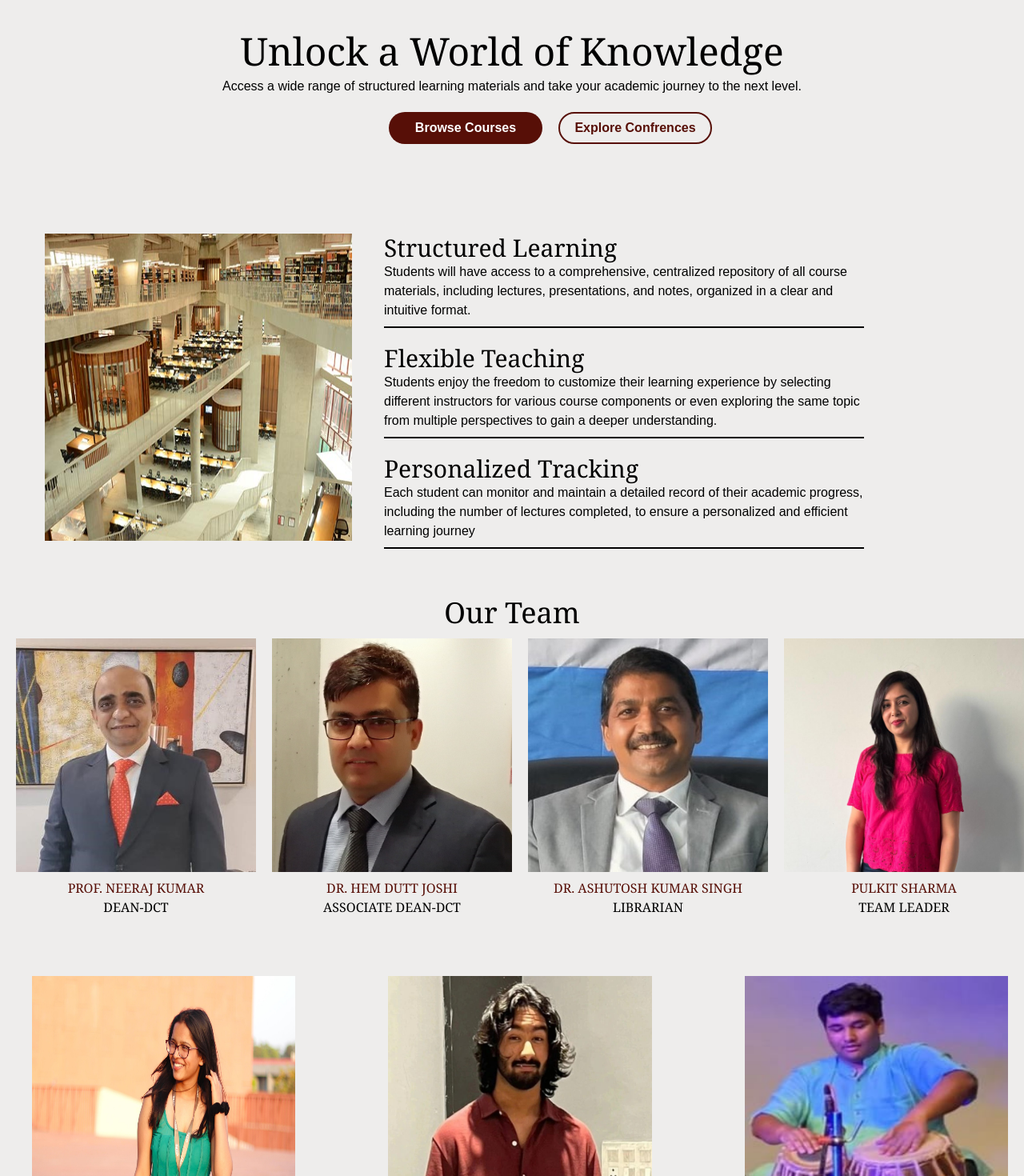
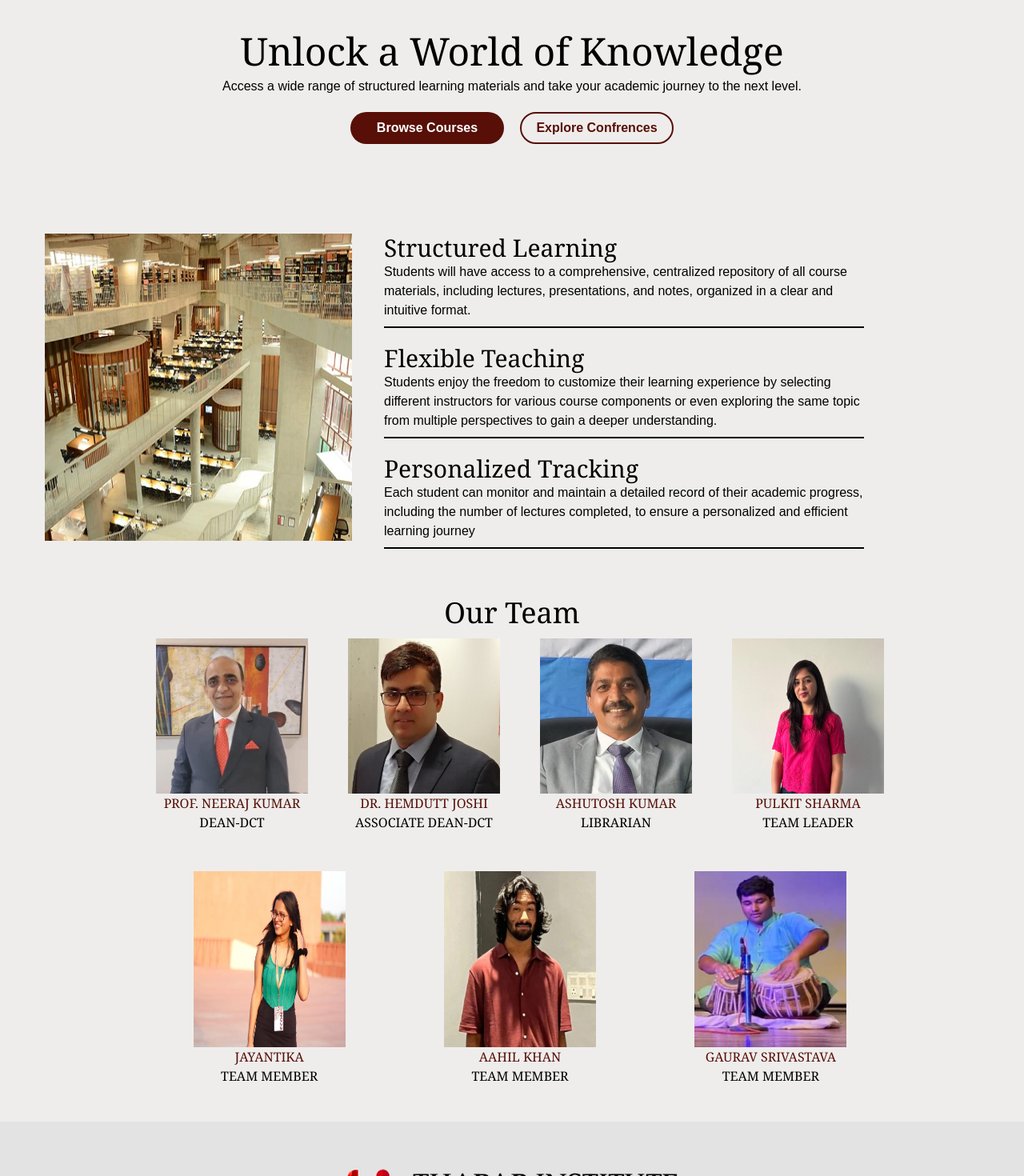
Before and after one commit to Dean-DCT-Thapar/edutube-landing-page, a Next.js app: page / in a window 1280 px wide. Shown: the part 440-1910 px from the top of the page at 80% size. Built offline with nearby package versions, Linux system fonts and the light colour scheme.

Commit message:
fixed error

```diff
--- a/app/page.js
+++ b/app/page.js
@@ -48,8 +48,10 @@ export default function Home() {
         <div>
           <h1 className="text-black sm:text-5xl text-3xl text-center pt-20 font-serif font-medium">Unlock a World of Knowledge</h1>
           <p className="text-black text-center pt-2">Access a wide range of structured learning materials and take your academic journey to the next level.</p>
-          <div className="flex flex-col ml-24 sm:justify-center mx-auto sm:flex-row">
-            <button className="text-white bg-[#570f07] h-10 w-48 mt-5 rounded-3xl font-semibold mr-5" onClick={() => alert("Coming Soon!")}>Browse Courses</button>
+          <div className="flex flex-col ml-23 sm:justify-center mx-auto sm:flex-row">
+            <a href="https://edutube-prototype.vercel.app/sign-in">
+              <button className="text-white bg-[#570f07] h-10 w-48 mt-5 rounded-3xl font-semibold mr-5">Browse Courses</button>
+            </a>
             <a href="http://www.conferenceranks.com/">
               <button type="button" className="text-[#570f07] mt-5 w-48 h-10 border-2 border-[#570f07] rounded-3xl font-semibold">Explore Confrences</button>
             </a>
@@ -75,47 +77,47 @@ export default function Home() {
             </div>
           </div>
         </div>
-        <div>
+        <div className="sm:w-[75vw] sm:mx-auto">
           <h1 className="font-serif text-black text-4xl font-medium text-center mt-10">Our Team</h1>
           <div className="grid grid-cols-2 sm:grid-cols-4 gap-0 sm:mx-auto">
-            <div className="mt-3 ml-5 group hover:cursor pointer">
-              <img src="/neeraj.jpg" width={`100%`} className="h-3/4 transition duration-500 group-hover:opacity-45"/>
-              <div className="text-black w-full relative -top-1/2 opacity-0 transition duration-500 group-hover:opacity-100">
-                <p className="text-center text-[#570f07] font-serif">PROF. NEERAJ KUMAR</p>
-                <p className="text-center font-serif">DEAN-DCT</p>
+          <div className="mt-3 ml-5 group hover:cursor pointer">
+              <img src="/neeraj.jpg" width={`190px`} height={`150px`} className="mx-auto h-3/4 transition duration-500 group-hover:opacity-45"/>
+              <div className="text-black w-full relative -top-1/2 left-0 opacity-0 transition duration-500 group-hover:opacity-100">
+                <p className="text-center text-sm text-[#570f07] font-serif">NEERAJ KUMAR</p>
+                <p className="text-center text-sm font-serif">DEAN-DCT</p>
               </div>
-              <div className="text-black -mt-10 mx-auto w-full opacity-100 transition duration-500 group-hover:opacity-0">
+              <div className="text-black mx-auto w-full -mt-10 opacity-100 transition duration-500 group-hover:opacity-0">
                 <p className="text-center text-[#570f07] font-serif">PROF. NEERAJ KUMAR</p>
                 <p className="text-center font-serif">DEAN-DCT</p>
               </div>
             </div>
             <div className="mt-3 ml-5 group hover:cursor pointer">
-              <img src="/hemdutt.jpg" width={`100%`} className=" h-3/4 transition duration-500 group-hover:opacity-45"/>
-              <div className="text-black w-full relative -top-1/2 opacity-0 transition duration-500 group-hover:opacity-100">
-                <p className="text-center text-[#570f07] font-serif">DR. HEM DUTT JOSHI</p>
-                <p className="text-center font-serif">ASSOCIATE DEAN-DCT</p>
+              <img src="/hemdutt.jpg" width={`190px`} height={`150px`} className="mx-auto h-3/4 transition duration-500 group-hover:opacity-45"/>
+              <div className="text-black w-full relative -top-1/2 left-0 opacity-0 transition duration-500 group-hover:opacity-100">
+                <p className="text-center text-sm text-[#570f07] font-serif">HEMDUTT JOSHI</p>
+                <p className="text-center text-sm font-serif">ASSO. DEAN-DCT</p>
               </div>
-              <div className="text-black mx-auto w-full sm:-mt-10 -mt-16 opacity-100 transition duration-500 group-hover:opacity-0">
-                <p className="text-center text-[#570f07] font-serif">DR. HEM DUTT JOSHI</p>
+              <div className="text-black mx-auto w-full -mt-10 opacity-100 transition duration-500 group-hover:opacity-0">
+                <p className="text-center text-[#570f07] font-serif">DR. HEMDUTT JOSHI</p>
                 <p className="text-center font-serif">ASSOCIATE DEAN-DCT</p>
               </div>
             </div>
-            <div className=" mt-3 ml-5 group hover:cursor pointer">
-              <img src="/ashutosh.jpg" width={`100%`} className="mx-auto h-3/4 transition duration-500 group-hover:opacity-45"/>
-              <div className="text-black w-full relative -top-1/2 opacity-0 transition duration-500 group-hover:opacity-100">
-                <p className="text-center text-[#570f07] font-serif">DR. ASHUTOSH KUMAR SINGH</p>
-                <p className="text-center font-serif">LIBRARIAN</p>
+            <div className="mt-3 ml-5 group hover:cursor pointer">
+              <img src="/ashutosh.jpg" width={`190px`} height={`150px`} className="mx-auto h-3/4 transition duration-500 group-hover:opacity-45"/>
+              <div className="text-black w-full relative -top-1/2 left-0 opacity-0 transition duration-500 group-hover:opacity-100">
+                <p className="text-center text-sm text-[#570f07] font-serif">ASHUTOSH KUMAR</p>
+                <p className="text-center text-sm font-serif">LIBRARIAN</p>
               </div>
               <div className="text-black mx-auto w-full -mt-10 opacity-100 transition duration-500 group-hover:opacity-0">
-                <p className="text-center text-[#570f07] font-serif">DR. ASHUTOSH KUMAR SINGH</p>
+                <p className="text-center text-[#570f07] font-serif">ASHUTOSH KUMAR</p>
                 <p className="text-center font-serif">LIBRARIAN</p>
               </div>
             </div>
             <div className="mt-3 ml-5 group hover:cursor pointer">
-              <img src="/pulkit.jpg" width={`100%`} alt="pulkit ma'am photo" className="mx-auto h-3/4 transition duration-500 group-hover:opacity-45"/>
+              <img src="/pulkit.jpg" width={`190px`} height={`150px`} className="mx-auto h-3/4 transition duration-500 group-hover:opacity-45"/>
               <div className="text-black w-full relative -top-1/2 left-0 opacity-0 transition duration-500 group-hover:opacity-100">
-                <p className="text-center text-[#570f07] font-serif">PULKIT SHARMA</p>
-                <p className="text-center font-serif">TEAM LEADER</p>
+                <p className="text-center text-sm text-[#570f07] font-serif">PULKIT SHARMA</p>
+                <p className="text-center text-sm font-serif">TEAM LEADER</p>
               </div>
               <div className="text-black mx-auto w-full -mt-10 opacity-100 transition duration-500 group-hover:opacity-0">
                 <p className="text-center text-[#570f07] font-serif">PULKIT SHARMA</p>
@@ -124,12 +126,12 @@ export default function Home() {
             </div>
 
           </div>
-          <div className="grid grid-cols-2 sm:grid-cols-3 sm:gap-24 sm:mx-5 mt-0 sm:mt-5">
+          <div className="grid grid-cols-2 sm:grid-cols-3 sm:gap-5 sm:mx-5 mt-0 sm:mt-5">
             <div className="mt-3 ml-5 group hover:cursor pointer">
-              <img src="/jia.jpg" width={`100%`} className="mx-auto h-3/4 transition duration-500 group-hover:opacity-45"/>
+              <img src="/jia.jpg" width={`190px`} height={`150px`} className="mx-auto h-3/4 transition duration-500 group-hover:opacity-45"/>
               <div className="text-black w-full relative -top-1/2 left-0 opacity-0 transition duration-500 group-hover:opacity-100">
-                <p className="text-center text-[#570f07] font-serif">JAYANTIKA</p>
-                <p className="text-center font-serif">TEAM MEMBER</p>
+                <p className="text-center text-sm text-[#570f07] font-serif">JAYANTIKA</p>
+                <p className="text-center text-sm font-serif">TEAM MEMBER</p>
               </div>
               <div className="text-black mx-auto w-full -mt-10 opacity-100 transition duration-500 group-hover:opacity-0">
                 <p className="text-center text-[#570f07] font-serif">JAYANTIKA</p>
@@ -137,10 +139,10 @@ export default function Home() {
               </div>
             </div>
             <div className="mt-3 ml-5 group hover:cursor pointer">
-              <img src="/aahil.jpg" width={`100%`} className="mx-auto h-3/4 transition duration-500 group-hover:opacity-45"/>
+              <img src="/aahil.jpg" width={`190px`} height={`150px`} className="mx-auto h-3/4 transition duration-500 group-hover:opacity-45"/>
               <div className="text-black w-full relative -top-1/2 left-0 opacity-0 transition duration-500 group-hover:opacity-100">
-                <p className="text-center text-[#570f07] font-serif">AAHIL KHAN</p>
-                <p className="text-center font-serif">TEAM MEMBER</p>
+                <p className="text-center text-sm text-[#570f07] font-serif">AAHIL KHAN</p>
+                <p className="text-center text-sm font-serif">TEAM MEMBER</p>
               </div>
               <div className="text-black mx-auto w-full -mt-10 opacity-100 transition duration-500 group-hover:opacity-0">
                 <p className="text-center text-[#570f07] font-serif">AAHIL KHAN</p>
@@ -148,10 +150,10 @@ export default function Home() {
               </div>
             </div>
             <div className="mt-3 ml-5 group hover:cursor pointer">
-              <img src="/gaurav.jpg" width={`100%`} className="mx-auto h-3/4 transition duration-500 group-hover:opacity-45"/>
+              <img src="/gaurav.jpg" width={`190px`} height={`150px`} className="mx-auto h-3/4 transition duration-500 group-hover:opacity-45"/>
               <div className="text-black w-full relative -top-1/2 left-0 opacity-0 transition duration-500 group-hover:opacity-100">
-                <p className="text-center text-[#570f07] font-serif">GAURAV SRIVASTAVA</p>
-                <p className="text-center font-serif">TEAM MEMBER</p>
+                <p className="text-center text-sm text-[#570f07] font-serif">GAURAV SRIVASTAVA</p>
+                <p className="text-center text-sm font-serif">TEAM MEMBER</p>
               </div>
               <div className="text-black mx-auto w-full -mt-10 opacity-100 transition duration-500 group-hover:opacity-0">
                 <p className="text-center text-[#570f07] font-serif">GAURAV SRIVASTAVA</p>
```
